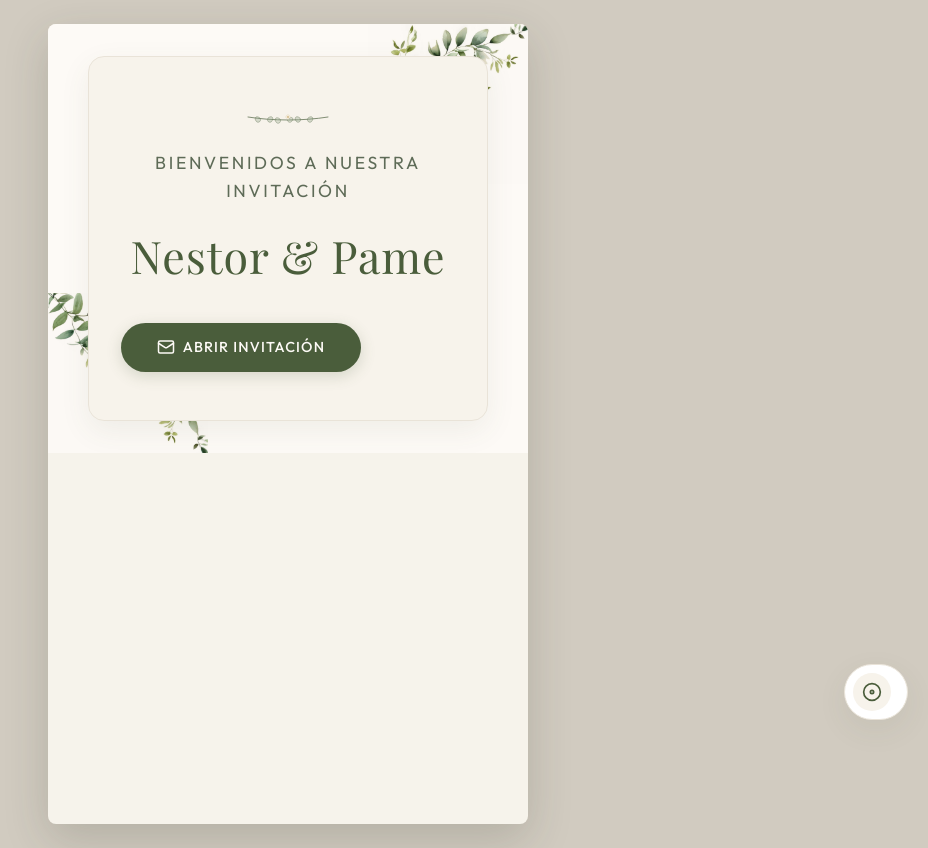
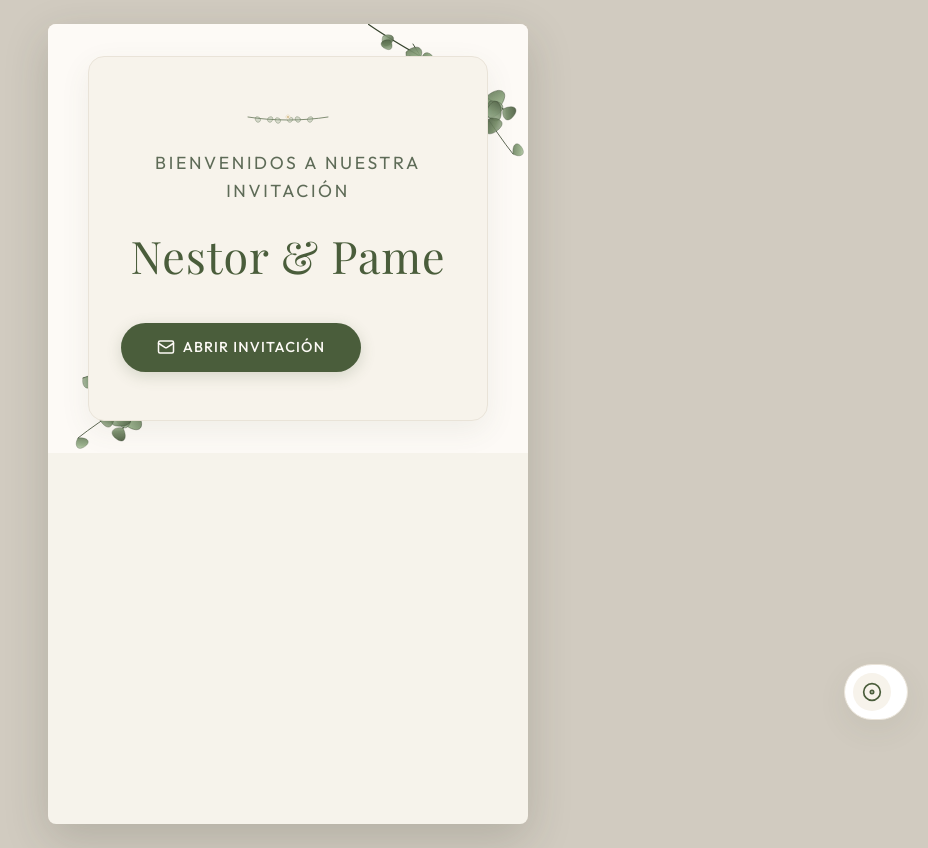
Before and after one commit to artezer-arg/Casamiento, a React (Vite) app: page / in a window 1280 px wide. Shown: the whole page, without its empty margins (352-1280 px from the left). Built offline with nearby package versions, Linux system fonts and the light colour scheme; no server answers; the database is empty; a web font is replaced by a local one.

Commit message:
design: remove raw raster image and replace with custom EucalyptusCorner SVG component with organic watercolor gradients

```diff
--- a/src/components/Cover.jsx
+++ b/src/components/Cover.jsx
@@ -1,5 +1,6 @@
 import React, { useState, useEffect } from 'react';
 import { Heart } from 'lucide-react';
+import EucalyptusCorner from './EucalyptusCorner';
 
 
 
@@ -70,8 +71,8 @@ export default function Cover({ config, photos }) {
     <div style={{ position: 'relative', width: '100%', padding: '3.5rem 1.5rem 2.5rem 1.5rem', textAlign: 'center', zIndex: 1 }}>
 
       {/* Decorative leaf branch corner framing */}
-      <div className="watercolor-branch-top-right" />
-      <div className="watercolor-branch-bottom-left" />
+      <EucalyptusCorner className="watercolor-branch-top-right" />
+      <EucalyptusCorner className="watercolor-branch-bottom-left" />
 
       {/* Intro Quote */}
       <p style={{
--- /dev/null
+++ b/src/components/EucalyptusCorner.jsx
@@ -0,0 +1,145 @@
+import React from 'react';
+
+export default function EucalyptusCorner({ className, style }) {
+  return (
+    <svg
+      className={className}
+      style={style}
+      viewBox="0 0 160 160"
+      fill="none"
+      xmlns="http://www.w3.org/2000/svg"
+    >
+      <defs>
+        <linearGradient id="leafGrad1" x1="0%" y1="0%" x2="100%" y2="100%">
+          <stop offset="0%" stopColor="#4a5a3f" stopOpacity="0.95" />
+          <stop offset="50%" stopColor="#7a926e" stopOpacity="0.9" />
+          <stop offset="100%" stopColor="#a3b899" stopOpacity="0.8" />
+        </linearGradient>
+        <linearGradient id="leafGrad2" x1="0%" y1="0%" x2="100%" y2="100%">
+          <stop offset="0%" stopColor="#3c4c32" stopOpacity="0.95" />
+          <stop offset="60%" stopColor="#677f59" stopOpacity="0.9" />
+          <stop offset="100%" stopColor="#93aa86" stopOpacity="0.75" />
+        </linearGradient>
+        <linearGradient id="leafGrad3" x1="100%" y1="0%" x2="0%" y2="100%">
+          <stop offset="0%" stopColor="#586c4d" stopOpacity="0.95" />
+          <stop offset="70%" stopColor="#8da87e" stopOpacity="0.9" />
+          <stop offset="100%" stopColor="#b9cead" stopOpacity="0.8" />
+        </linearGradient>
+      </defs>
+
+      {/* Main Sweeping Branch Stem */}
+      <path
+        d="M160,0 C125,25 80,45 25,85"
+        stroke="#2c3a23"
+        strokeWidth="1.2"
+        strokeLinecap="round"
+      />
+
+      {/* Side Branch 1 */}
+      <path
+        d="M115,20 C95,50 85,85 75,125"
+        stroke="#2c3a23"
+        strokeWidth="0.9"
+        strokeLinecap="round"
+      />
+
+      {/* Side Branch 2 */}
+      <path
+        d="M75,45 C55,70 35,105 15,130"
+        stroke="#2c3a23"
+        strokeWidth="0.8"
+        strokeLinecap="round"
+      />
+
+      {/* --- LEAVES ALONG MAIN STEM --- */}
+      {/* Leaf 1 (near corner, small) */}
+      <g transform="translate(145, 12) rotate(-45) scale(0.6)">
+        <path d="M0,0 C-6,-15 -20,-15 -18,2 C-16,15 -4,10 0,0 Z" fill="url(#leafGrad1)" stroke="#2c3a23" strokeWidth="0.4" />
+      </g>
+      <g transform="translate(138, 16) rotate(60) scale(0.55)">
+        <path d="M0,0 C6,-15 20,-15 18,2 C16,15 4,10 0,0 Z" fill="url(#leafGrad2)" stroke="#2c3a23" strokeWidth="0.4" />
+      </g>
+
+      {/* Leaf 2 */}
+      <g transform="translate(122, 28) rotate(-25) scale(0.85)">
+        <path d="M0,0 C-6,-15 -20,-15 -18,2 C-16,15 -4,10 0,0 Z" fill="url(#leafGrad3)" stroke="#2c3a23" strokeWidth="0.4" />
+      </g>
+      <g transform="translate(118, 32) rotate(80) scale(0.8)">
+        <path d="M0,0 C6,-15 20,-15 18,2 C16,15 4,10 0,0 Z" fill="url(#leafGrad1)" stroke="#2c3a23" strokeWidth="0.4" />
+      </g>
+
+      {/* Leaf 3 */}
+      <g transform="translate(95, 43) rotate(-15) scale(1.1)">
+        <path d="M0,0 C-8,-18 -24,-18 -20,3 C-16,20 -4,12 0,0 Z" fill="url(#leafGrad2)" stroke="#2c3a23" strokeWidth="0.4" />
+      </g>
+      <g transform="translate(90, 48) rotate(95) scale(1)">
+        <path d="M0,0 C8,-18 24,-18 20,3 C16,20 4,12 0,0 Z" fill="url(#leafGrad3)" stroke="#2c3a23" strokeWidth="0.4" />
+      </g>
+
+      {/* Leaf 4 */}
+      <g transform="translate(68, 58) rotate(-10) scale(1.15)">
+        <path d="M0,0 C-8,-18 -24,-18 -20,3 C-16,20 -4,12 0,0 Z" fill="url(#leafGrad1)" stroke="#2c3a23" strokeWidth="0.4" />
+      </g>
+      <g transform="translate(62, 63) rotate(105) scale(1.05)">
+        <path d="M0,0 C8,-18 24,-18 20,3 C16,20 4,12 0,0 Z" fill="url(#leafGrad2)" stroke="#2c3a23" strokeWidth="0.4" />
+      </g>
+
+      {/* Leaf 5 (near tip) */}
+      <g transform="translate(42, 73) rotate(-20) scale(0.95)">
+        <path d="M0,0 C-8,-16 -22,-16 -18,2 C-14,18 -4,10 0,0 Z" fill="url(#leafGrad3)" stroke="#2c3a23" strokeWidth="0.4" />
+      </g>
+      <g transform="translate(38, 77) rotate(115) scale(0.85)">
+        <path d="M0,0 C8,-16 22,-16 18,2 C14,18 4,10 0,0 Z" fill="url(#leafGrad1)" stroke="#2c3a23" strokeWidth="0.4" />
+      </g>
+
+      {/* Leaf 6 (Tip, single leaf) */}
+      <g transform="translate(25, 85) rotate(-35) scale(0.7)">
+        <path d="M0,0 C-8,-15 -20,-15 -18,2 C-16,15 -4,10 0,0 Z" fill="url(#leafGrad2)" stroke="#2c3a23" strokeWidth="0.4" />
+      </g>
+
+      {/* --- LEAVES ALONG SIDE BRANCH 1 --- */}
+      {/* Branch 1 - Pair 1 */}
+      <g transform="translate(105, 45) rotate(45) scale(0.85)">
+        <path d="M0,0 C-8,-16 -22,-16 -18,2 C-14,18 -4,10 0,0 Z" fill="url(#leafGrad3)" stroke="#2c3a23" strokeWidth="0.4" />
+      </g>
+      <g transform="translate(101, 48) rotate(145) scale(0.8)">
+        <path d="M0,0 C8,-16 22,-16 18,2 C14,18 4,10 0,0 Z" fill="url(#leafGrad1)" stroke="#2c3a23" strokeWidth="0.4" />
+      </g>
+
+      {/* Branch 1 - Pair 2 */}
+      <g transform="translate(93, 72) rotate(35) scale(0.95)">
+        <path d="M0,0 C-8,-16 -22,-16 -18,2 C-14,18 -4,10 0,0 Z" fill="url(#leafGrad2)" stroke="#2c3a23" strokeWidth="0.4" />
+      </g>
+      <g transform="translate(89, 76) rotate(135) scale(0.9)">
+        <path d="M0,0 C8,-16 22,-16 18,2 C14,18 4,10 0,0 Z" fill="url(#leafGrad3)" stroke="#2c3a23" strokeWidth="0.4" />
+      </g>
+
+      {/* Branch 1 - Tip */}
+      <g transform="translate(75, 125) rotate(55) scale(0.65)">
+        <path d="M0,0 C-8,-15 -20,-15 -18,2 C-16,15 -4,10 0,0 Z" fill="url(#leafGrad1)" stroke="#2c3a23" strokeWidth="0.4" />
+      </g>
+
+      {/* --- LEAVES ALONG SIDE BRANCH 2 --- */}
+      {/* Branch 2 - Pair 1 */}
+      <g transform="translate(62, 64) rotate(25) scale(0.8)">
+        <path d="M0,0 C-6,-15 -20,-15 -18,2 C-16,15 -4,10 0,0 Z" fill="url(#leafGrad2)" stroke="#2c3a23" strokeWidth="0.4" />
+      </g>
+      <g transform="translate(58, 68) rotate(125) scale(0.75)">
+        <path d="M0,0 C6,-15 20,-15 18,2 C16,15 4,10 0,0 Z" fill="url(#leafGrad3)" stroke="#2c3a23" strokeWidth="0.4" />
+      </g>
+
+      {/* Branch 2 - Pair 2 */}
+      <g transform="translate(42, 90) rotate(15) scale(0.85)">
+        <path d="M0,0 C-8,-16 -22,-16 -18,2 C-14,18 -4,10 0,0 Z" fill="url(#leafGrad1)" stroke="#2c3a23" strokeWidth="0.4" />
+      </g>
+      <g transform="translate(38, 94) rotate(115) scale(0.8)">
+        <path d="M0,0 C8,-16 22,-16 18,2 C14,18 4,10 0,0 Z" fill="url(#leafGrad2)" stroke="#2c3a23" strokeWidth="0.4" />
+      </g>
+
+      {/* Branch 2 - Tip */}
+      <g transform="translate(15, 130) rotate(35) scale(0.6)">
+        <path d="M0,0 C-8,-15 -20,-15 -18,2 C-16,15 -4,10 0,0 Z" fill="url(#leafGrad3)" stroke="#2c3a23" strokeWidth="0.4" />
+      </g>
+    </svg>
+  );
+}
--- a/src/components/Frase.jsx
+++ b/src/components/Frase.jsx
@@ -1,4 +1,5 @@
 import React from 'react';
+import EucalyptusCorner from './EucalyptusCorner';
 
 export default function Frase({ config }) {
   const general = config?.general || {};
@@ -11,7 +12,7 @@ export default function Frase({ config }) {
     <section id="frase-emotiva" className="phrase-container" style={{ position: 'relative', overflow: 'hidden', padding: '4rem 1.5rem', textAlign: 'center' }}>
 
       {/* Detailed Eucalyptus watermark background top right */}
-      <div className="bg-leaves bg-leaves-top-right" />
+      <EucalyptusCorner className="bg-leaves bg-leaves-top-right" />
 
       <div className="animate-fade-in-up" style={{ maxWidth: '320px', margin: '0 auto', position: 'relative', zIndex: 2 }}>
 
@@ -80,7 +81,7 @@ export default function Frase({ config }) {
       </div>
 
       {/* Detailed Eucalyptus watermark background bottom left */}
-      <div className="bg-leaves bg-leaves-bottom-left" />
+      <EucalyptusCorner className="bg-leaves bg-leaves-bottom-left" />
     </section>
   );
 }
--- a/src/components/Welcome.jsx
+++ b/src/components/Welcome.jsx
@@ -1,12 +1,13 @@
 import React from 'react';
 import { Mail } from 'lucide-react';
+import EucalyptusCorner from './EucalyptusCorner';
 
 export default function Welcome({ onEnter, nombres = 'Nestor & Pame' }) {
   return (
     <div className="welcome-screen" style={{ position: 'relative', overflow: 'hidden' }}>
       {/* Decorative leaf branch corner framing for welcome screen */}
-      <div className="watercolor-branch-top-right" />
-      <div className="watercolor-branch-bottom-left" />
+      <EucalyptusCorner className="watercolor-branch-top-right" />
+      <EucalyptusCorner className="watercolor-branch-bottom-left" />
 
       <div className="welcome-box animate-fade-in-up" style={{ zIndex: 11 }}>
         {/* Elegant Botanical Ornament */}
--- a/src/index.css
+++ b/src/index.css
@@ -251,13 +251,9 @@ section:last-of-type::after {
   position: absolute;
   pointer-events: none;
   z-index: 0;
-  background-image: url('/eucalyptus.png');
-  background-size: contain;
-  background-repeat: no-repeat;
   width: 180px;
   height: 180px;
-  opacity: 0.07;
-  mix-blend-mode: multiply;
+  opacity: 0.075;
 }
 
 .bg-leaves-top-right {
@@ -2341,14 +2337,10 @@ section:last-of-type::after {
   right: 0;
   width: 160px;
   height: 160px;
-  background-image: url('/eucalyptus.png');
-  background-size: contain;
-  background-repeat: no-repeat;
   pointer-events: none;
   z-index: 0;
-  opacity: 0.9;
+  opacity: 0.95;
   transform: scaleX(-1);
-  mix-blend-mode: multiply;
 }
 
 .watercolor-branch-bottom-left {
@@ -2357,14 +2349,10 @@ section:last-of-type::after {
   left: 0;
   width: 160px;
   height: 160px;
-  background-image: url('/eucalyptus.png');
-  background-size: contain;
-  background-repeat: no-repeat;
   pointer-events: none;
   z-index: 0;
-  opacity: 0.9;
+  opacity: 0.95;
   transform: scaleY(-1) rotate(90deg);
-  mix-blend-mode: multiply;
 }
 
 /* Torn edges for images */
```
Also changed, not shown: public/eucalyptus.png (deleted).
